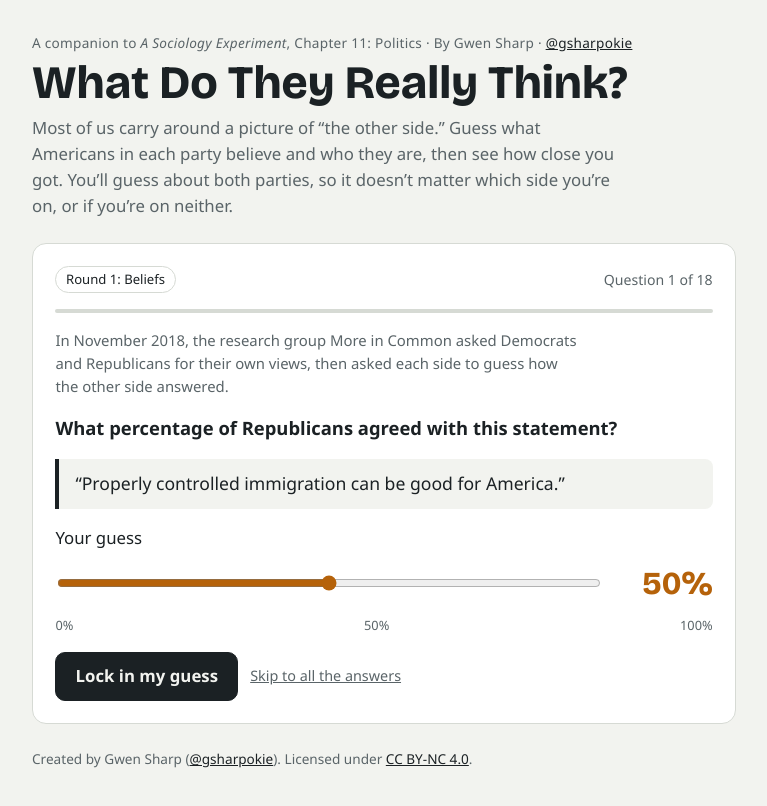
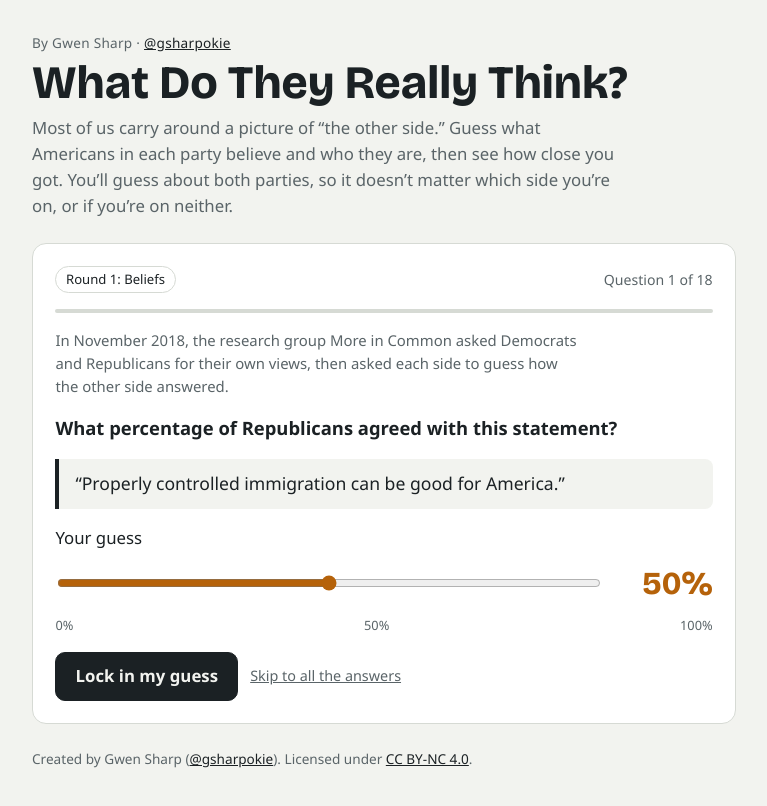
Before and after one commit to gsharpokie/politicalbeliefs, a plain HTML site: page index.html in a window 1280 px wide. Shown: the whole page, without its empty margins (256-1023 px from the left). Drawn offline with nearby package versions, Linux system fonts and the light colour scheme.

Commit message:
Remove the textbook line
This project stands on its own; credit is to Gwen Sharp only.

Co-Authored-By: Claude Fable 5.2 <noreply@anthropic.com>
Claude-Session: https://claude.ai/code/session_01U3Suqs7pQFCdeiVfbbM3Zz

```diff
--- a/index.html
+++ b/index.html
@@ -121,7 +121,7 @@ svg text.val { font-weight: 700; font-size: 22px; }
 <body>
 <div class="wrap">
   <header>
-    <div class="kicker">A companion to <em>A Sociology Experiment</em>, Chapter 11: Politics · By Gwen Sharp · <a href="https://x.com/gsharpokie">@gsharpokie</a></div>
+    <div class="kicker">By Gwen Sharp · <a href="https://x.com/gsharpokie">@gsharpokie</a></div>
     <h1>What Do They Really Think?</h1>
     <p class="lede">Most of us carry around a picture of “the other side.” Guess what Americans in each party believe and who they are, then see how close you got. You’ll guess about both parties, so it doesn’t matter which side you’re on, or if you’re on neither.</p>
   </header>
```
Also changed, not shown: 1 other file.
